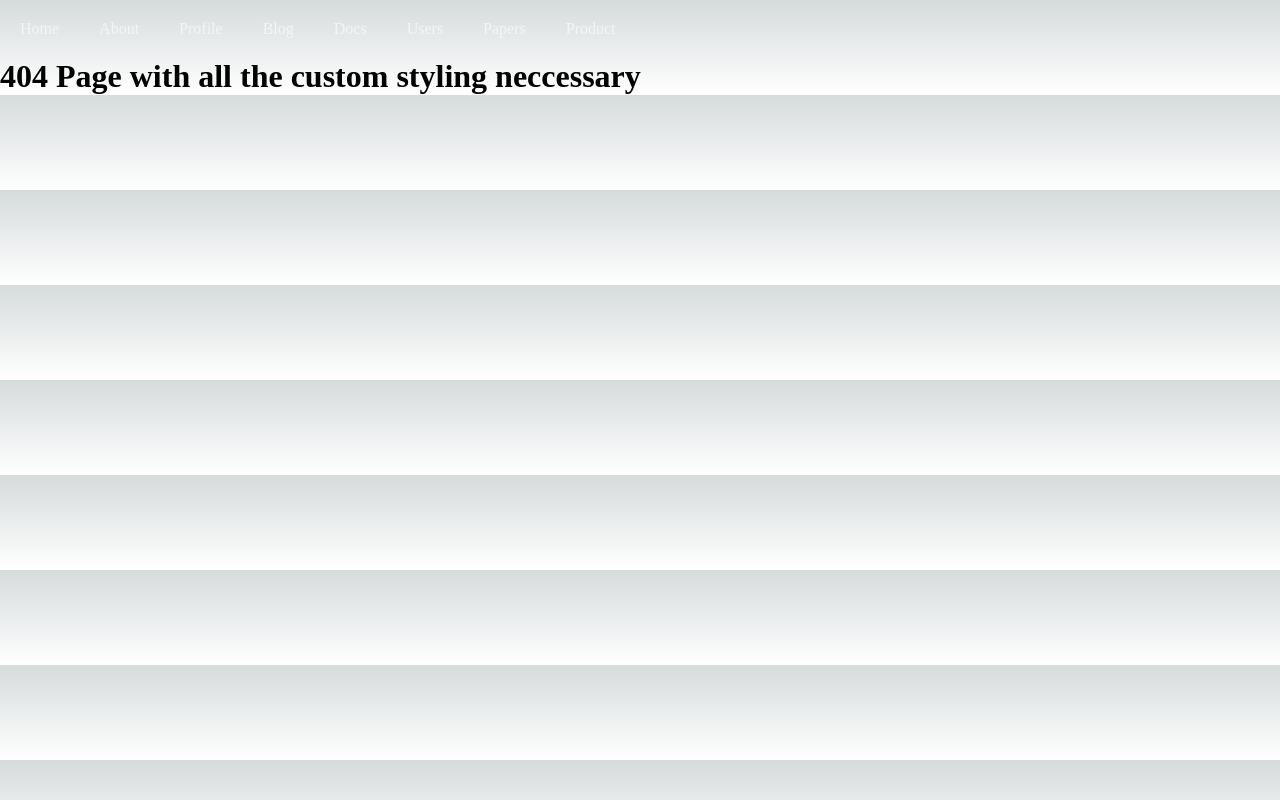
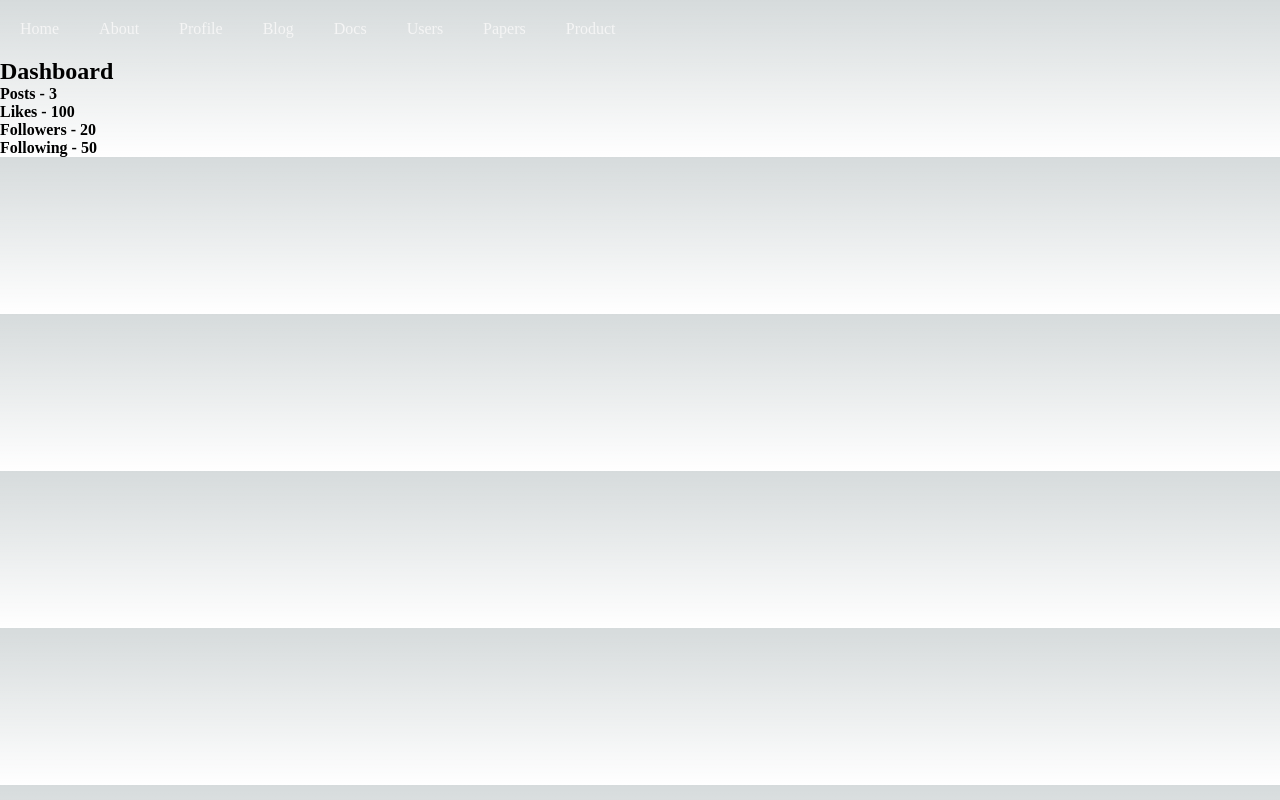
Before and after one commit to Emmanuel-Dominic/nextjs-moment, a Next.js app: page /dashboard-swr in a window 1280 px wide. Before the commit this address had no page. Built offline with nearby package versions, Linux system fonts and the light colour scheme; data requests are answered from the project's data file.

Commit message:
implements SWR for Client-side data fetching

```diff
--- a/package.json
+++ b/package.json
@@ -13,7 +13,8 @@
     "json-server": "^0.17.3",
     "next": "11.0.0",
     "react": "17.0.2",
-    "react-dom": "17.0.2"
+    "react-dom": "17.0.2",
+    "swr": "^2.2.0"
   },
   "devDependencies": {
     "eslint": "7.28.0",
--- /dev/null
+++ b/pages/dashboard-swr.js
@@ -0,0 +1,29 @@
+import useSWR from "swr";
+
+const fetcher = async () => {
+    const response = await fetch('http://localhost:4000/dashboard')
+    const data = await response.json()
+    return data
+}
+
+
+// SWR - Stale While Revalidate
+function DashboardSWR() {
+    // useSWR automatically updates the UI (client side data)
+    const { data, error } = useSWR('dashboard', fetcher)
+
+    if (error) {return <h2>An error has occured!</h2>}
+    if (!data) {return <h2>Loading...</h2>}
+
+    return (
+        <div>
+            <h2>Dashboard</h2>
+            <h4>Posts - {data.posts}</h4>
+            <h4>Likes - {data.likes}</h4>
+            <h4>Followers - {data.followers}</h4>
+            <h4>Following - {data.following}</h4>
+        </div>
+    )
+}
+
+export default DashboardSWR
```
Also changed, not shown: 1 other file (tests, documents, lock files or other folders).
